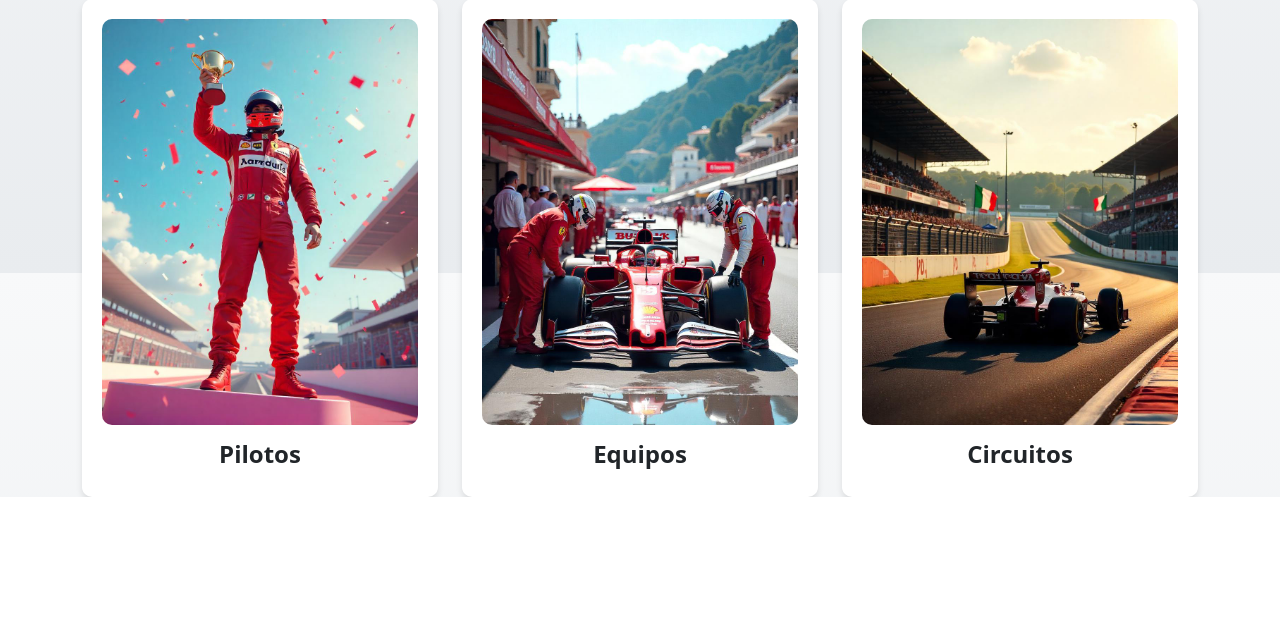
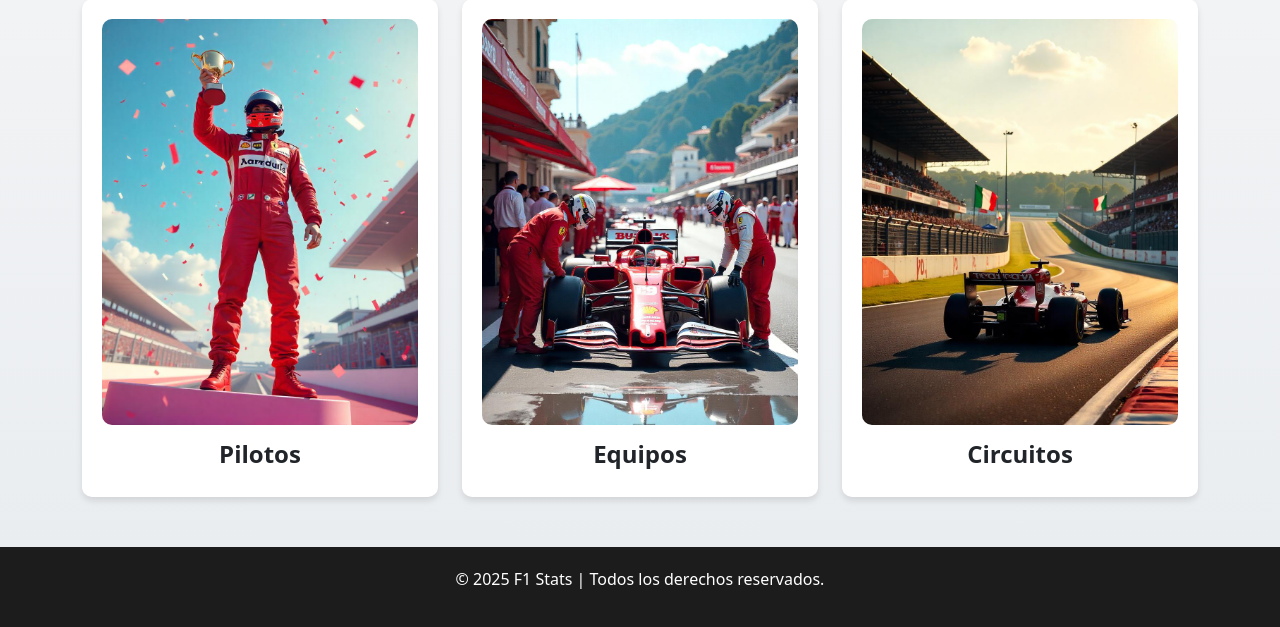
Before and after one commit to Oriol-Farras/F1_Project, a Django app: page / in a window 1280 px wide. Shown: the part 527-1154 px from the top of the page. Before the commit the page ends 1024 px from the top, so only its background shows below. Run offline with Django 5.2, Linux system fonts and the light colour scheme.

Commit message:
fix(ui): ensure footer improves page scrolling

```diff
--- a/f1/templates/home.html
+++ b/f1/templates/home.html
@@ -1,6 +1,6 @@
 {% load static %}
 <!DOCTYPE html>
-<html lang="en">
+<html lang="es">
 <head>
     <meta charset="UTF-8">
     <meta name="viewport" content="width=device-width, initial-scale=1">
@@ -8,21 +8,15 @@
     <link href="https://cdn.jsdelivr.net/npm/bootstrap@5.3.0/dist/css/bootstrap.min.css" rel="stylesheet">
     <style>
         html, body {
-            height: 100%;
+            min-height: 100vh;
             margin: 0;
             padding: 0;
-        }
-
-        body {
             background: linear-gradient(to bottom, #f8f9fa, #e9ecef);
             color: #212529;
-            display: flex;
-            flex-direction: column;
         }
 
         .content {
-            flex: 1;
-            padding-top: 120px; /* Ajusta este valor según la altura de la navbar */
+            padding-top: 120px;
         }
 
         .navbar {
@@ -72,6 +66,13 @@
             margin-top: 15px;
             font-size: 24px;
             font-weight: bold;
+        }
+        footer {
+            background-color: #1c1c1c;
+            color: white;
+            text-align: center;
+            padding: 20px;
+            margin-top: 50px;
         }
     </style>
 </head>
@@ -127,6 +128,10 @@
         </div>
     </div>
 
+    <footer>
+        <p>&copy; 2025 F1 Stats | Todos los derechos reservados.</p>
+    </footer>
+
     <script src="https://cdn.jsdelivr.net/npm/bootstrap@5.3.0/dist/js/bootstrap.bundle.min.js"></script>
 </body>
 </html>
```
